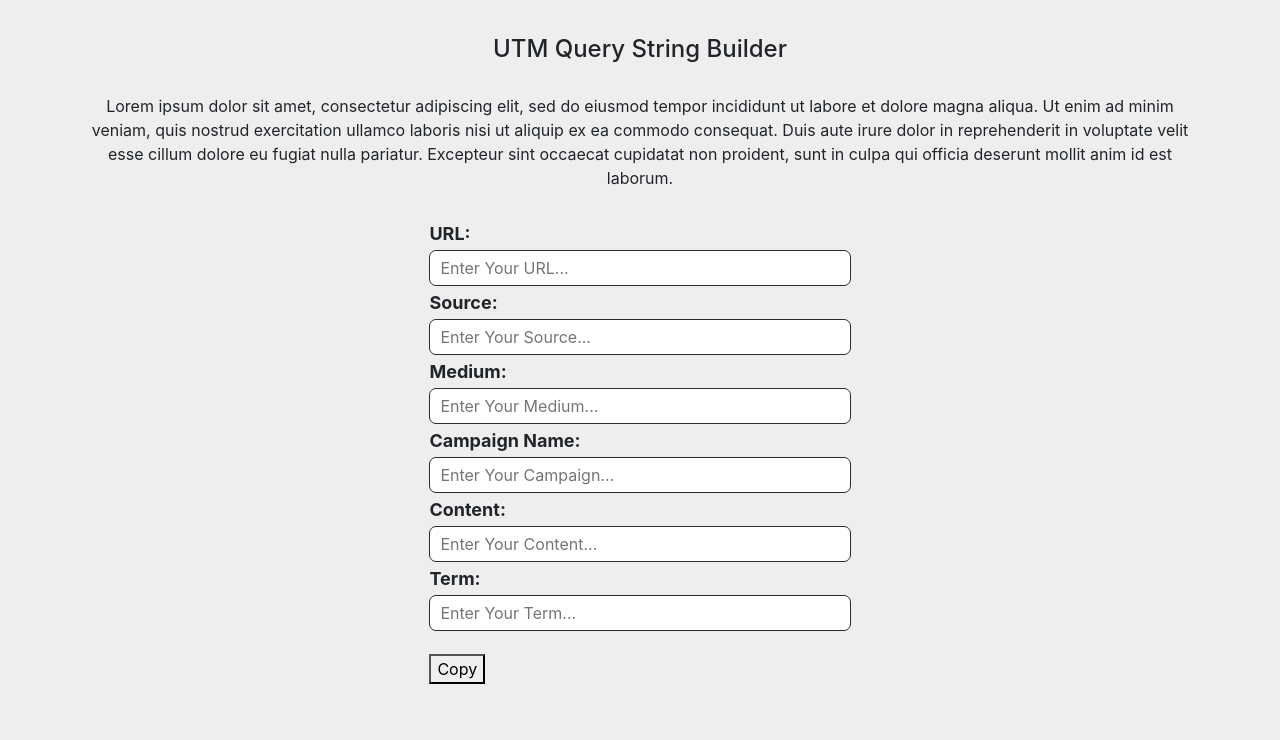
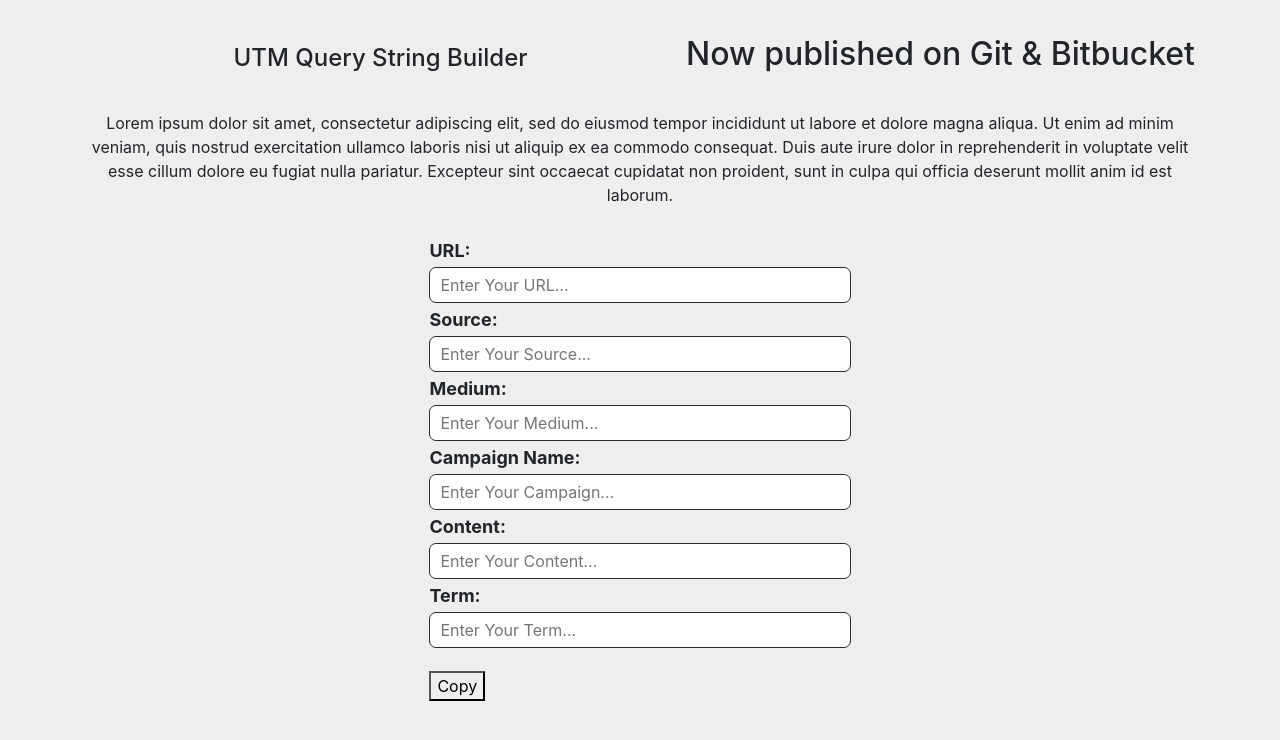
Before and after one commit to philrinaldi/UTM-Query-Builder, a React (Create React App) app: page / in a window 1280 px wide. Shown: the top 740 px of the page. Built offline with nearby package versions, Linux system fonts and the light colour scheme.

Commit message:
Test Commit for Bitbucket

```diff
--- a/src/App.js
+++ b/src/App.js
@@ -6,6 +6,7 @@ function App() {
   return (
       <div id="body" className="container">
         <h1>UTM Query String Builder</h1>
+        <h2>Now published on Git & Bitbucket</h2>
         <p className="intro">Lorem ipsum dolor sit amet, consectetur adipiscing elit, sed do eiusmod
         tempor incididunt ut labore et dolore magna aliqua. Ut enim ad minim
         veniam, quis nostrud exercitation ullamco laboris nisi ut aliquip ex
```
